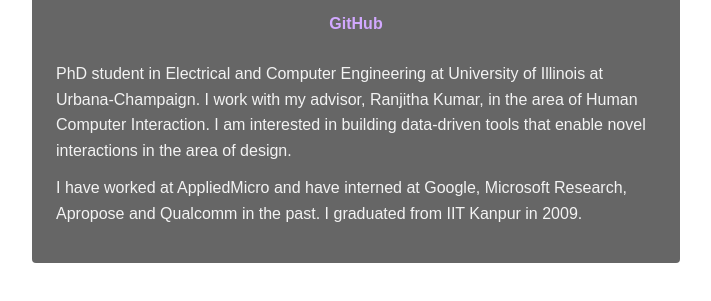
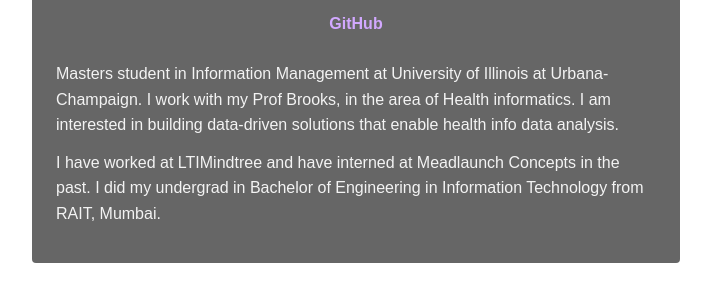
Before and after one commit to omkarvchalke/MP0, a website built with webpack: page src/index.html in a window 1280 px wide. Shown: the part 273-574 px from the top of the page, without its empty margins (284-995 px from the left). Built offline with nearby package versions, Linux system fonts and the light colour scheme.

Commit message:
Updated my info

```diff
--- a/src/index.html
+++ b/src/index.html
@@ -8,19 +8,17 @@
 <body>
   <div class="card">
     <img id="headshot" alt="My Photo" />
-    <!--<img src="assets/headshot.jpg" alt="My Photo" />-->
     <h1>Omkar Chalke</h1>
     <p class="email">ochalke2@illinois.edu</p>
     <a href="https://github.com/" target="_blank" rel="noreferrer">GitHub</a>
-
     <p class="bio">
-      PhD student in Electrical and Computer Engineering at University of Illinois at Urbana-Champaign.
-      I work with my advisor, Ranjitha Kumar, in the area of Human Computer Interaction.
-      I am interested in building data-driven tools that enable novel interactions in the area of design.
+      Masters student in Information Management at University of Illinois at Urbana-Champaign.
+      I work with my Prof Brooks, in the area of Health informatics.
+      I am interested in building data-driven solutions that enable health info data analysis.
     </p>
     <p class="bio">
-      I have worked at AppliedMicro and have interned at Google, Microsoft Research, Apropose and Qualcomm in the past.
-      I graduated from IIT Kanpur in 2009.
+      I have worked at LTIMindtree and have interned at Meadlaunch Concepts in the past.
+      I did my undergrad in Bachelor of Engineering in Information Technology from RAIT, Mumbai.
     </p>
   </div>
 </body>
```
